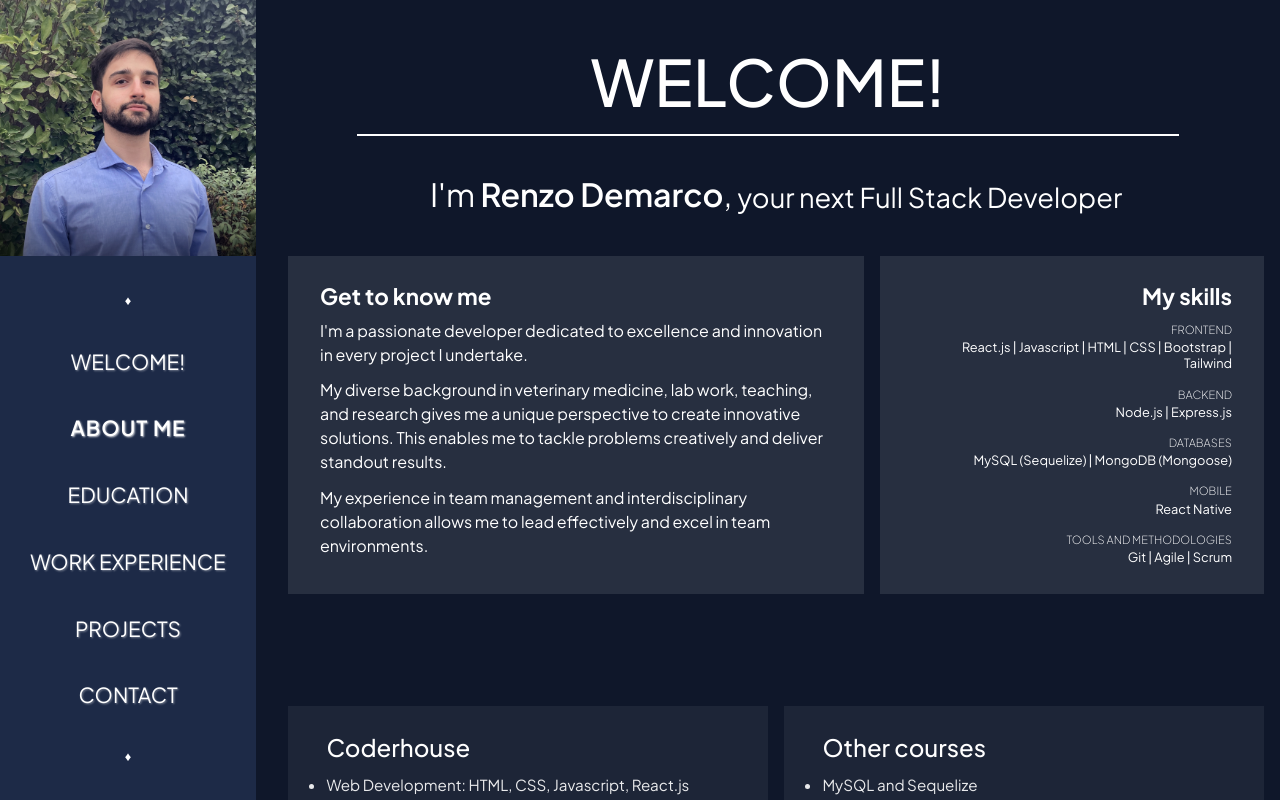
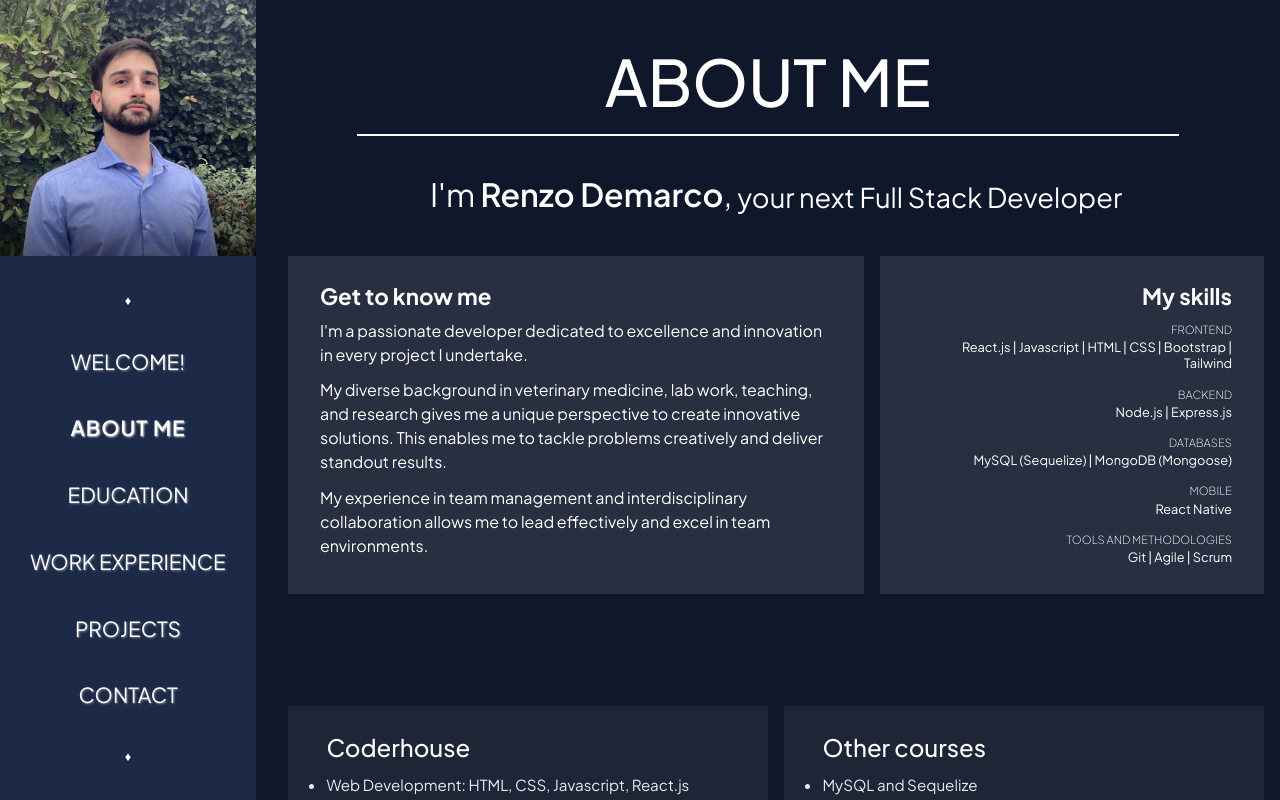
Before and after one commit to renzodemarco/portfolio, a React (Vite) app: page / in a window 1280 px wide. Shown: the top 800 px of the page. Built offline with nearby package versions, Linux system fonts and the light colour scheme.

Commit message:
add scroll onSetActive

```diff
--- a/src/App.jsx
+++ b/src/App.jsx
@@ -10,7 +10,7 @@ import { useState } from "react";
 
 function App() {
 
-  const [isHome, setIsHome] = useState(false)
+  const [isHome, setIsHome] = useState(false);
 
   const toggleIsHome = () => {
     setIsHome(!isHome)
@@ -19,7 +19,7 @@ function App() {
   return (
     <>
       {isHome == true ? <Home toggleIsHome={toggleIsHome} /> :
-        <Layout toggleIsHome={toggleIsHome}>
+        <Layout toggleIsHome={toggleIsHome} >
           <Element name="AboutMe"><AboutMe /></Element>
           <Element name="Education"><Education /></Element>
           <Element name="WorkExperience"><WorkExperience /></Element>
--- a/src/components/Header/Header.css
+++ b/src/components/Header/Header.css
@@ -7,7 +7,7 @@ header {
   display: flex;
   flex-direction: column;
   justify-content: flex-end;
-  padding-bottom: 1rem;
+  padding-bottom: 2rem;
 }
 
 header::after {
--- a/src/components/Layout/Layout.jsx
+++ b/src/components/Layout/Layout.jsx
@@ -1,16 +1,22 @@
-
 import './Layout.css'
 import NavbarContainer from '../NavbarContainer/NavbarContainer'
 import Footer from '../Footer/Footer'
 import Header from '../Header/Header'
+import { useState } from 'react';
 
 function Layout({ children, toggleIsHome }) {
 
+  const [activeSection, setActiveSection] = useState('ABOUT ME');
+
+  const handleSetActive = (section) => {
+    setActiveSection(section);
+  };
+
   return (
     <div className='layout'>
-      <NavbarContainer toggleIsHome={toggleIsHome}/>
+      <NavbarContainer toggleIsHome={toggleIsHome} onSetActive={handleSetActive} />
       <div className='body'>
-        <Header title='WELCOME!' />
+        <Header title={activeSection} />
         <main id='scroll-container'>
           {children}
         </main>
--- a/src/components/Navbar/Navbar.jsx
+++ b/src/components/Navbar/Navbar.jsx
@@ -1,7 +1,7 @@
 import { Link } from 'react-scroll';
 import './Navbar.css'
 
-const Navbar = ({ navItems, toggleIsHome }) => {
+const Navbar = ({ navItems, toggleIsHome, onSetActive }) => {
 
   return (
     <nav className='navbar'>
@@ -21,6 +21,7 @@ const Navbar = ({ navItems, toggleIsHome }) => {
               smooth={true}
               duration={500}
               activeClass="active"
+              onSetActive={() => onSetActive(item.label)}
             >{item.label}</Link>
           </li>
         ))}
--- a/src/components/NavbarContainer/NavbarContainer.jsx
+++ b/src/components/NavbarContainer/NavbarContainer.jsx
@@ -1,23 +1,16 @@
 import './NavbarContainer.css'
 import img from '../../assets/profile.webp'
+import { navItems } from '../../data/data.js'
 import Navbar from '../Navbar/Navbar'
 
-const NavbarContainer = ({ toggleIsHome }) => {
-
-  const navItems = [
-    { name: 'AboutMe', label: 'ABOUT ME' },
-    { name: 'Education', label: 'EDUCATION' },
-    { name: 'WorkExperience', label: 'WORK EXPERIENCE' },
-    { name: 'Projects', label: 'PROJECTS' },
-    { name: 'Contact', label: 'CONTACT' }
-  ];
+const NavbarContainer = ({ toggleIsHome, onSetActive }) => {
 
   return (
     <div className='navbar-container'>
       <div className='img-container'>
         <img src={img} alt='Renzo Demarco' className='navbar-profile-img' />
       </div>
-      <Navbar navItems={navItems} toggleIsHome={toggleIsHome}/>
+      <Navbar navItems={navItems} toggleIsHome={toggleIsHome} onSetActive={onSetActive}/>
     </div>
   )
 }
--- a/src/data/data.js
+++ b/src/data/data.js
@@ -1,3 +1,11 @@
+export const navItems = [
+  { name: 'AboutMe', label: 'ABOUT ME' },
+  { name: 'Education', label: 'EDUCATION' },
+  { name: 'WorkExperience', label: 'WORK EXPERIENCE' },
+  { name: 'Projects', label: 'PROJECTS' },
+  { name: 'Contact', label: 'CONTACT' }
+]
+
 export const experiences = {
   "Web Developer": [
     {
```
